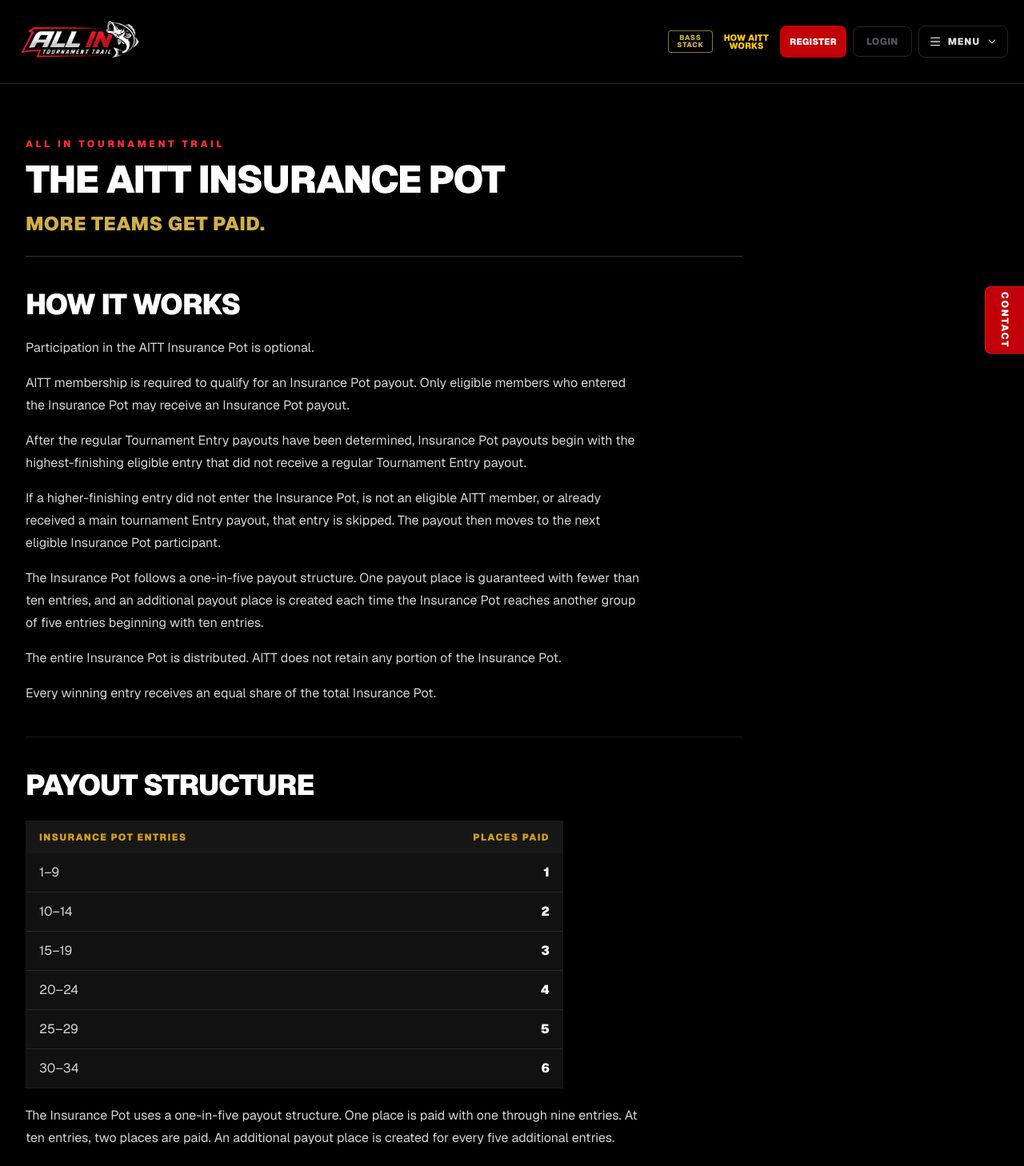
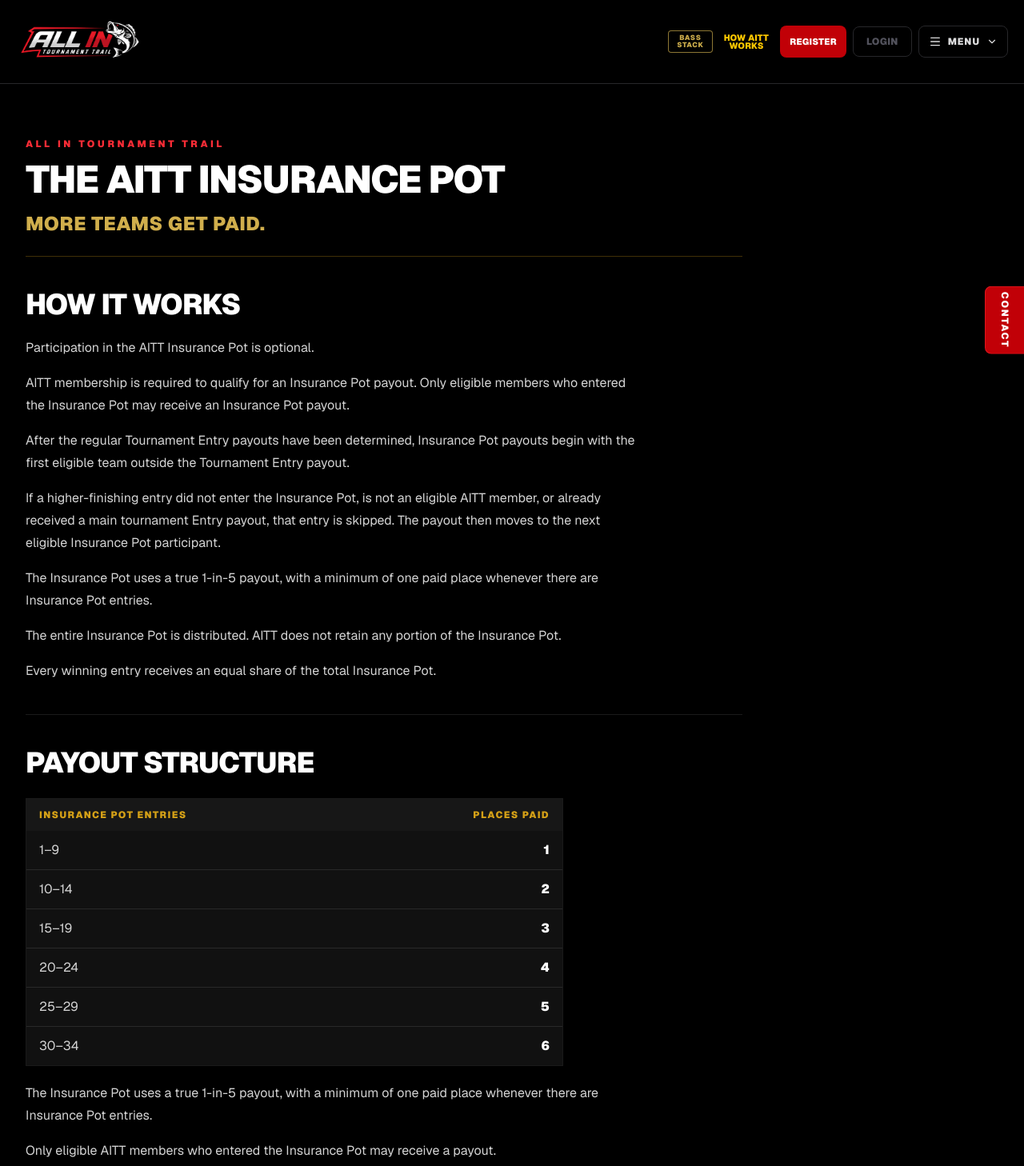
Before and after one commit to mikeshultz19/all-in-tournament-trail, a Next.js app: page /insurance-pot in a window 1280 px wide. Shown: the top 1458 px of the page at 80% size. Built offline with nearby package versions, Linux system fonts and the light colour scheme.

Commit message:
Audit INsurance and AOY Wording

```diff
--- a/app/aoy-points/page.tsx
+++ b/app/aoy-points/page.tsx
@@ -55,6 +55,7 @@
                   <p>Unlike most tournament organizations, AITT Membership is optional.</p>
                   <p>Anyone may fish an AITT tournament.</p>
                   <p>However, only AITT Members earn AOY points and compete for the season-long Angler of the Year title.</p>
+                  <p>The five highest point totals from the eight regular-season tournaments determine the final AOY score.</p>
                   <p>This approach allows anglers to enjoy individual tournaments without requiring an annual membership while rewarding members who commit to competing throughout the season.</p>
                 </div>
               </section>
--- a/app/faq/page.tsx
+++ b/app/faq/page.tsx
@@ -139,7 +139,7 @@
       {
         question: "How does the Insurance Pot work?",
         answer:
-          "The Insurance Pot is optional and members-only. Payouts begin with the highest-finishing eligible Insurance Pot entry outside the regular Tournament Entry payout. Entries that did not join the Insurance Pot are skipped.",
+          "The Insurance Pot is optional and members-only. The Insurance Pot uses a true 1-in-5 payout, with a minimum of one paid place whenever there are Insurance Pot entries. Payouts begin with the first eligible team outside the Tournament Entry payout. Entries that did not join the Insurance Pot are skipped.",
         link: {
           label: "Learn About the Insurance Pot",
           href: "/insurance-pot",
--- a/app/how-it-works/page.tsx
+++ b/app/how-it-works/page.tsx
@@ -159,7 +159,7 @@
     title: "Insurance Pot",
     icon: Shield,
     description:
-      "Pays eligible participants beginning with the first eligible entry outside the regular Tournament Entry payout.",
+      "Uses a true 1-in-5 payout, with a minimum of one paid place whenever there are Insurance Pot entries. Payouts begin with the first eligible team outside the Tournament Entry payout.",
     label: `${price(REGISTRATION_PRICING.insurance)} Optional`,
     eligibility: "Members Only",
     href: "/insurance-pot",
@@ -170,7 +170,7 @@
     description:
       "Eligible members earn season points toward the Angler of the Year standings.",
     note:
-      "Each entry's highest point totals determine its final AOY score under the current season rules.",
+      "Each eligible entry’s five highest point totals from the eight regular-season tournaments determine its final AOY score.",
     label: "Season",
     eligibility: "Members Only",
     href: "/aoy-points",
@@ -404,7 +404,7 @@
               </p>
 
               <p className="mt-1 text-sm text-neutral-400">
-                Fish 5 of 8 tournaments to have a shot at both.
+                Best 5 of 8 determine AOY. Compete in 5 of 8 for Championship eligibility.
               </p>
             </div>
 
--- a/app/insurance-pot/page.tsx
+++ b/app/insurance-pot/page.tsx
@@ -43,8 +43,8 @@
 
   <p>
     After the regular Tournament Entry payouts have been determined,
-    Insurance Pot payouts begin with the highest-finishing eligible entry
-    that did not receive a regular Tournament Entry payout.
+    Insurance Pot payouts begin with the first eligible team outside the
+    Tournament Entry payout.
   </p>
 
   <p>
@@ -55,10 +55,8 @@
   </p>
 
   <p>
-    The Insurance Pot follows a one-in-five payout structure. One payout
-    place is guaranteed with fewer than ten entries, and an additional payout
-    place is created each time the Insurance Pot reaches another group of five
-    entries beginning with ten entries.
+    The Insurance Pot uses a true 1-in-5 payout, with a minimum of one paid
+    place whenever there are Insurance Pot entries.
   </p>
 
   <p>
@@ -78,9 +76,8 @@
             </div>
 <div className={copyClass}>
   <p>
-    The Insurance Pot uses a one-in-five payout structure. One place is paid
-    with one through nine entries. At ten entries, two places are paid. An
-    additional payout place is created for every five additional entries.
+    The Insurance Pot uses a true 1-in-5 payout, with a minimum of one paid
+    place whenever there are Insurance Pot entries.
   </p>
 
   <p>
--- a/components/RegistrationForm.tsx
+++ b/components/RegistrationForm.tsx
@@ -42,9 +42,9 @@
 const OPTIONAL_POTS = [
   { id: "bronze", name: "Bronze Pot", price: REGISTRATION_PRICING.bronze, description: "Members-only Bronze payout competition. Pays 1 in 5." },
   { id: "silver", name: "Silver Pot", price: REGISTRATION_PRICING.silver, description: "Members-only Silver payout competition. Pays 1 in 5." },
-  { id: "gold", name: "Gold Pot", price: REGISTRATION_PRICING.gold, description: "Members-only premium Gold payout competition. Pays 1 in 5." },
+  { id: "gold", name: "Gold Pot", price: REGISTRATION_PRICING.gold, description: "Members-only premium Gold payout competition. Pays 1 in 7." },
   { id: "big-bass", name: "Big Bass", price: REGISTRATION_PRICING.bigBass, description: "The optional Big Bass side pot pays two places." },
-  { id: "insurance", name: "Insurance Pot", price: REGISTRATION_PRICING.insurance, description: "Pays first out of the money from the Tournament Entry Pot until the available Insurance Pot money is exhausted." },
+  { id: "insurance", name: "Insurance Pot", price: REGISTRATION_PRICING.insurance, description: "Uses a true 1-in-5 payout, with a minimum of one paid place whenever there are Insurance Pot entries. Payouts begin with the first eligible team outside the Tournament Entry payout." },
 ] as const;
 
 function money(value: number) { return `$${value.toFixed(2)}`; }
--- a/data/registration.ts
+++ b/data/registration.ts
@@ -27,7 +27,7 @@
   },
   insurance: {
     name: "Insurance Pot",
-    description: "Member-only out-of-the-money protection under the approved tournament rules.",
+    description: "Member-only true 1-in-5 payout, with a minimum of one paid place whenever there are Insurance Pot entries. Payouts begin with the first eligible team outside the Tournament Entry payout.",
     priceCents: REGISTRATION_PRICING.insurance * 100,
     required: false,
     priceBasis: "per_registration",
@@ -51,7 +51,7 @@
   },
   gold: {
     name: "Gold Pot",
-    description: "Member-only premium Gold payout competition. Pays 1 in 5.",
+    description: "Member-only premium Gold payout competition. Pays 1 in 7.",
     priceCents: REGISTRATION_PRICING.gold * 100,
     required: false,
     priceBasis: "per_registration",
--- a/public/docs/TOURNAMENT_RULES.md
+++ b/public/docs/TOURNAMENT_RULES.md
@@ -229,9 +229,10 @@
 
 - Participation in the Insurance Pot is optional.
 - Only entries that joined the Insurance Pot are eligible for its payouts.
-- Payouts begin with the highest-finishing eligible entry outside the regular
-  Tournament Entry payout. Entries that did not join the Insurance Pot are
-  skipped.
+- The Insurance Pot uses a true 1-in-5 payout, with a minimum of one paid place
+  whenever there are Insurance Pot entries.
+- Payouts begin with the first eligible team outside the Tournament Entry
+  payout. Entries that did not join the Insurance Pot are skipped.
 - The entire Insurance Pot is distributed. AITT retains none of the Insurance
   Pot, and every winning entry receives an equal payout, subject only to the
   one-cent adjustments required to distribute the exact total.
```
Also changed, not shown: 1 other file (tests, documents, lock files or other folders).
